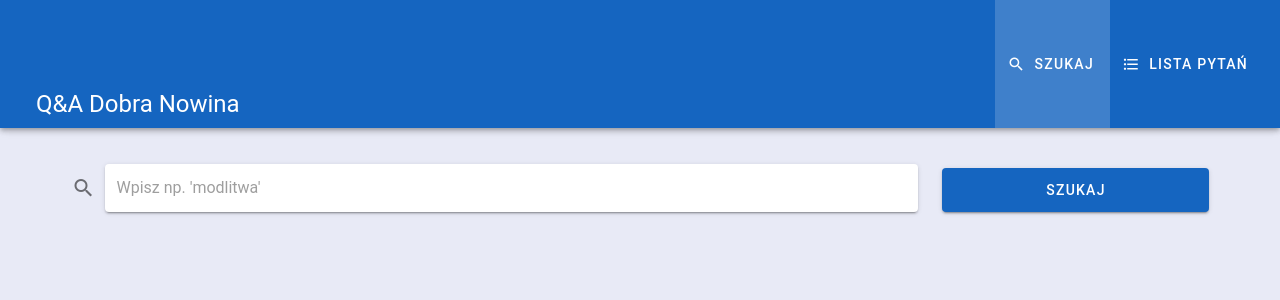
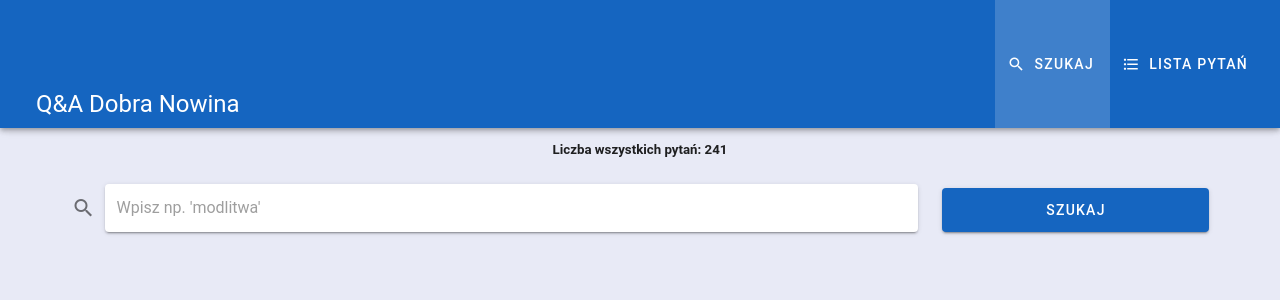
Before and after one commit to Ptimulka/dobranowina, a Vue app: page / in a window 1280 px wide. Shown: the top 300 px of the page. Built offline with nearby package versions, Linux system fonts and the light colour scheme; a small style sheet from the web is missing.

Commit message:
Add messageAtTheBottom and allQUestionsNumber

```diff
--- a/src/views/Search.vue
+++ b/src/views/Search.vue
@@ -1,5 +1,7 @@
 <template>
   <v-container>
+
+    <h5 class="text-center">Liczba wszystkich pytań: {{ allQUestionsNumber }} </h5>
 
     <v-form  @submit.prevent="searchQuestions">
       <v-row no-gutters class="mt-5">
@@ -11,6 +13,7 @@
               prepend-icon="mdi-magnify"
               class="my-1"
               v-model="searchQuery"
+              :disabled="isLoadingQuestions || isLoadingSearchDict"
             ></v-text-field>
         </v-col>
         <v-col class="px-3" cols="12" sm="12" md="3">
@@ -24,6 +27,8 @@
       <v-card-subtitle>{{ question.date }}</v-card-subtitle>
       <v-card-text><span v-html="question.answer"></span></v-card-text>
     </v-card>
+
+    <h5 class="text-center mt-5">{{ messageAtTheBottom }} </h5>
 
   </v-container>
 </template>
@@ -40,6 +45,7 @@ export default {
       questions: QuestionsData,
       searchHelper: SearchHelper,
       isSearching: false,
+      lastSearchNoResults: false,
       searchResult: []
     }
   },
@@ -80,6 +86,10 @@ export default {
 
         });
         this.isSearching = false;
+        if(this.searchResult.length == 0)
+          this.lastSearchNoResults = true;
+        else
+          this.lastSearchNoResults = false;
       }
     }
   },
@@ -92,6 +102,30 @@ export default {
     },
     isLoadingSearchDict() {
       return !this.searchHelper.isLoaded();
+    },
+    allQUestionsNumber() {
+      if(this.isLoadingQuestions)
+        return 0;
+      else {
+        let ret = 0;
+        this.questionsToLoad.forEach(questionsYear => {
+          this.questions.getQuestions(questionsYear)['livestreams'].forEach(livestream => {
+            ret = ret + livestream['questions'].length;
+          });
+        });
+        return ret;
+      }
+    },
+    messageAtTheBottom() {
+      if(this.isSearching)
+        return "Szukam...";
+      else if(this.isLoadingQuestions || this.isLoadingSearchDict)
+        return "Ładowanie...";
+      else if(this.lastSearchNoResults)
+        return "Brak wyników";
+      else if(this.searchResult.length > 0)
+        return "Koniec wyników";
+      else return "";
     }
 
   }
```
